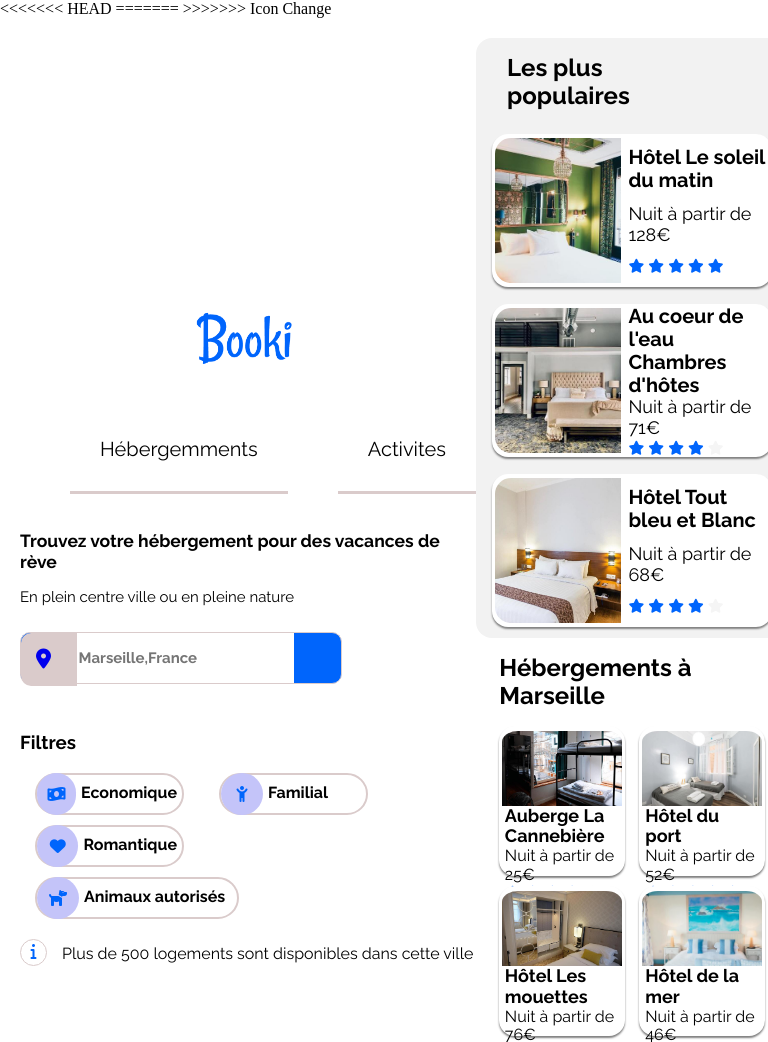
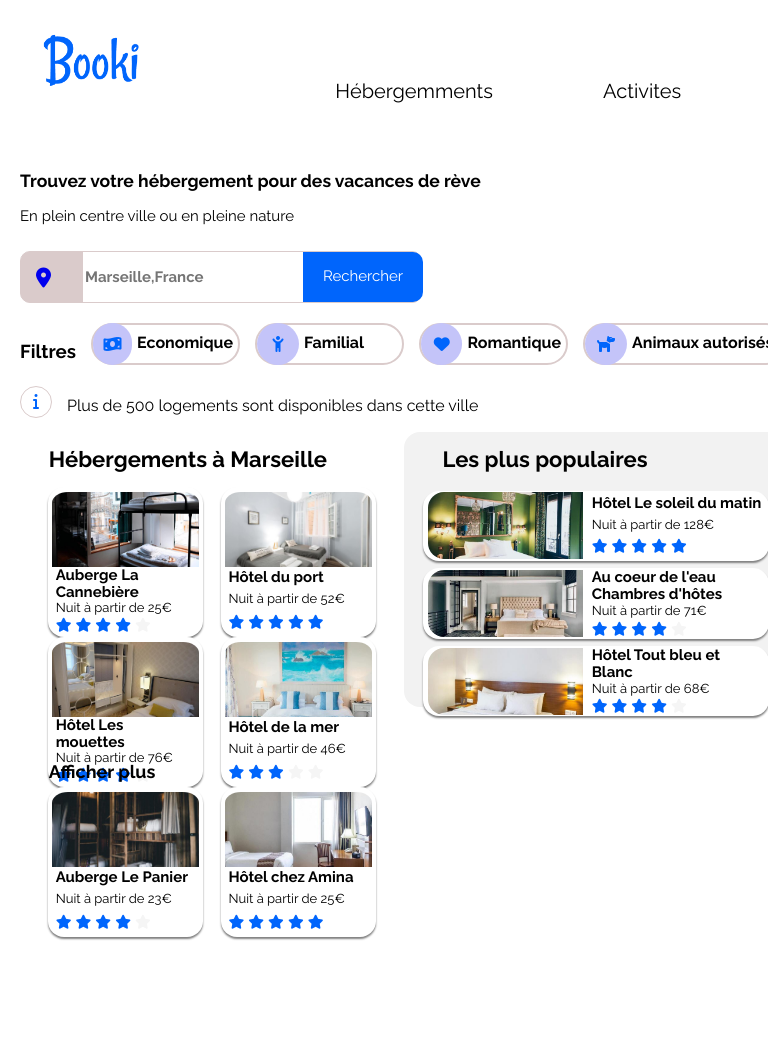
Before and after one commit to joaquim-22/Projet_Booki, a plain HTML site: page index.html in a window 768 px wide. Shown: the top 1042 px of the page. After the commit the page ends 1002 px from the top, so only its background shows below. Drawn offline with Linux system fonts and the light colour scheme; some icons are missing.

Commit message:
Correction Rebase Hebergements and Main

```diff
--- a/css/index.css
+++ b/css/index.css
@@ -1,14 +1,16 @@
-/*Desktop*/
+/* Section Header Zahia */
+
 main{
-        width:100%;
+    width: 90%;
     height: 100%;
-        padding:20px;
+    margin: 0 auto;
 }
+
 header{
     display:flex;
     flex-direction:column;
     justify-content: space-around;
-        width:90%;
+    width: 100%;
     font-family: 'Raleway', sans-serif;
 }
     nav{
@@ -161,8 +163,160 @@
     .iconinfo a:hover{
         color:red ;
     }
+
+/* Section Hebergements Joaquim */
+
+#hebergements {
+    width: 100%;
+    height: 550px;
+    font-family: 'Raleway', sans-serif;
+    display: flex;
+    justify-content: space-between;
+}
+
+#hebergements-marseille a {
+    text-decoration: none;
+    color: black;
+}
+
+#hebergements h1 {
+    width: 85%;
+    font-size: 22px;
+}
+
+#hebergements h2 {
+    font-size: 15px;
+    margin: 0px;
+}
+
+#hebergements p {
+    font-size: 13px;
+    margin: 0px;
+}
+
+#hebergements-marseille {
+    width: 63%;
+    height: 100%;
+    background-color: #F2F2F2;
+    display: flex;
+    flex-direction: column;
+    align-items: center;
+    border-radius: 20px;
+}
+
+#hebergements-options {
+    width: 90%;
+    height: 100%;
+    display: flex;
+    flex-wrap: wrap;
+    justify-content: space-around;
+}
+
+.hebergements-cartes {
+    width: 30%;
+    height: 200px;
+    display: flex;
+    flex-direction: column;
+    background-color: white;
+    border-radius: 16px;
+    box-shadow: 0 2px 2px 0 grey;
+}
+
+.hebergements-cartes img {
+    width: 95%;
+    height: 50%;
+    align-self: center;
+    object-fit: cover;
+    padding-top: 5px;
+    border-radius: 16px 16px 0 0;
+}
+
+.hebergements-cartes-info {
+    width: 90%;
+    height: 45%;
+    align-self: flex-end;
+    display: flex;
+    flex-direction: column;
+    justify-content: space-evenly;
+}
+
+.hebergements-classification i {
+    color: #0065FC;
+    font-size: 14px;
+}
+
+.hebergements-classification .etoile-grise {
+    color: whitesmoke;
+}
+
+#hebergements-pluspopulaire {
+    width: 35%;
+    height: 100%;
+    background-color: #F2F2F2;
+    border-radius: 16px;
+    display: flex;
+    flex-direction: column;
+    align-items: center;
+}
+
+#hebergement-pluspopulaire-title {
+    width: 80%;
+    display: flex;
+    justify-content: space-between;
+    align-items: center;
+}
+
+#hebergements-pluspopulaires-options {
+    width: 90%;
+    height: 80%;
+    display: flex;
+    flex-direction: column;
+    justify-content: space-around;
+}
+
+.hebergements-pluspopulaires-cartes {
+    width: 100%;
+    height: 130px;
+    display: flex;
+    justify-content: space-around;
+    background-color: white;
+    border-radius: 16px;
+    box-shadow: 0 2px 2px 0 grey;
+}
+
+.hebergements-pluspopulaires-cartes img {
+    width: 45%;
+    height: 95%;
+    object-fit: cover;
+    align-self: center;
+    border-radius: 16px 0 0 16px;
+}
+
+.hebergements-pluspopulaires-info {
+    height: 100%;
+    width: 50%;
+    display: flex;
+    flex-direction: column;
+    justify-content: space-evenly;
+}
+
+.hebergements-pluspopulaires-info p {
+    margin-top: 0px;
+}
+
+#hebergements-afficherplus {
+    width: 85%;
+    padding-bottom: 10px;
+    font-weight: bold;
+    font-size: 18px;
+}
+
 /*Tablette*/
-@media(min-width:768px) and (max-width:992px){
+
+@media screen and (min-width: 768px) and (max-width: 991px) {
+
+    /* Section Header Tablette Zahia */
+
     main{
         width:100%;
         height: 100%;
@@ -327,23 +481,95 @@
     .iconinfo a:hover{
         color:red ;
     }
+
+    /* Section Hebergements Tablette Joaquim */
+
+    .hebergements {
+        flex-direction: column-reverse;
+        height: 1200px;
     }
-/*Mobile*/
-@media(max-width:768px){
+
+    .hebergements h1 {
+        font-size: 24px;
+    }
+
+    #hebergements-pluspopulaire {
+        width: 100%;
+        height: 50%;
+    }
+
+    #hebergements-pluspopulaires-options {
+        height: 85%;
+        align-content: space-around;
+    }
+
+    .hebergements-pluspopulaires-cartes {
+        height: 30%;
+    }
+
+    .hebergements-pluspopulaires-info h2 {
+        font-size: 20px;
+    }
+
+    .hebergements-pluspopulaires-info p {
+        margin-top: 0px;
+        font-size: 18px;
+    }
+
+    #hebergements-marseille {
+        width: 100%;
+        height: 50%;
+        background-color: white;
+    }
+
+    .hebergements-cartes {
+        width: 45%;
+        height: 150px;
+    }
+
+    .hebergements-cartes-info {
+        width: 90%;
+        height: 45%;
+        display: flex;
+        flex-direction: column;
+        justify-content: space-around;
+        align-self: center;
+    }
+
+    .hebergements-cartes-info h2 {
+        margin-top: 0px;
+        margin-bottom: 0px;
+        font-size: 18px;
+    }
+
+    .hebergements-cartes-info p {
+        font-size: 16px;
+        margin-top: 0px;
+        margin-bottom: 0px;
+    }
+
+    #hebergements-marseille h3 {
+        margin-top: 0px;
+    }
+}
+
+/* Mobile */
+
+@media screen and (max-width: 767px){
     main{
         display: flex;
+        flex-direction: column;
         justify-content: center;
         align-items: center;
-        width:100%;
-        height: 100%;
-        padding:20px;
+        width: 100%;
     }
+
     header{
         display:flex;
         flex-direction:column;
         justify-content:center;
         align-items:flex-start;
-        width:90%;
+        width: 100%;
         font-family: 'Raleway', sans-serif;
     }
     nav{
@@ -504,91 +730,9 @@
         color:red ;
     }
 
-/* Section Joaquim */
+    /* Section Mobile Joaquim */
 
-    .hebergements {
-        width: 100%;
-        height: 550px;
-        font-family: 'Raleway', sans-serif;
-        display: flex;
-        justify-content: space-around;
-    }
-
-#hebergements-marseille a {
-    text-decoration: none;
-    color: black;
-}
-
-.hebergements h1 {
-    width: 85%;
-    font-size: 22px;
-}
-
-.hebergements h2 {
-    font-size: 15px;
-    margin: 0px;
-}
-
-.hebergements p {
-    font-size: 13px;
-    margin: 0px;
-}
-
-#hebergements-marseille {
-    width: 65%;
-    height: 100%;
-    background-color: #F2F2F2;
-    display: flex;
-    flex-direction: column;
-    align-items: center;
-    border-radius: 20px;
-}
-
-#hebergements-options {
-    width: 90%;
-    height: 100%;
-    display: flex;
-    flex-wrap: wrap;
-    justify-content: space-around;
-}
-
-.hebergements-cartes {
-    width: 30%;
-    height: 200px;
-    display: flex;
-    flex-direction: column;
-    background-color: white;
-    border-radius: 16px;
-    box-shadow: 0 2px 2px 0 grey;
-}
-
-.hebergements-cartes img {
-    width: 95%;
-    height: 50%;
-    align-self: center;
-    object-fit: cover;
-    padding-top: 5px;
-    border-radius: 16px 16px 0 0;
-}
-
-.hebergements-cartes-info {
-    width: 90%;
-    height: 45%;
-    align-self: flex-end;
-    display: flex;
-    flex-direction: column;
-    justify-content: space-evenly;
-}
-
-.hebergements-classification i {
-    color: #0065FC;
-    font-size: 14px;
-}
-
-.hebergements-classification .etoile-grise {
-    color: whitesmoke;
-}
-
+<<<<<<< HEAD
 #hebergements-pluspopulaire {
     width: 25%;
     height: 100%;
@@ -727,6 +871,9 @@
 
 @media screen and (max-width: 767px) {
     .hebergements {
+=======
+    #hebergements {
+>>>>>>> Correction Rebase Hebergements and Main
         flex-direction: column-reverse;
         height: 1800px;
     }
--- a/index.html
+++ b/index.html
@@ -6,11 +6,7 @@
     <meta name="viewport" content="width=device-width, initial-scale=1.0">
     <title>Booki</title>
     <link rel="stylesheet" href="css/normalize.css">
-<<<<<<< HEAD
     <link rel="stylesheet" href="css/fontawesome-free-6.1.1-web/css/fontawesome.min.css">
-=======
-    <link rel="stylesheet" href="https://site-assets.fontawesome.com/releases/v6.1.1/css/all.css">
->>>>>>> Icon Change
     <link rel="stylesheet" href="css/index.css">
     <link rel="stylesheet" href="https://site-assets.fontawesome.com/releases/v6.1.1/css/all.css">
     <link rel="preconnect" href="https://fonts.googleapis.com">
@@ -76,8 +72,7 @@
             </div>
 
         </header>
-
-        <section class="hebergements">
+        <section id="hebergements">
             <div id="hebergements-marseille">
                 <h1>Hébergements à Marseille</h1>
                 <div id="hebergements-options">
@@ -222,7 +217,7 @@
             </aside>
         </section>
 
-        <section class="activites">
+        <section id="activites">
 
         </section>
 
```
Lines whose indentation alone changed are shown as unchanged.
